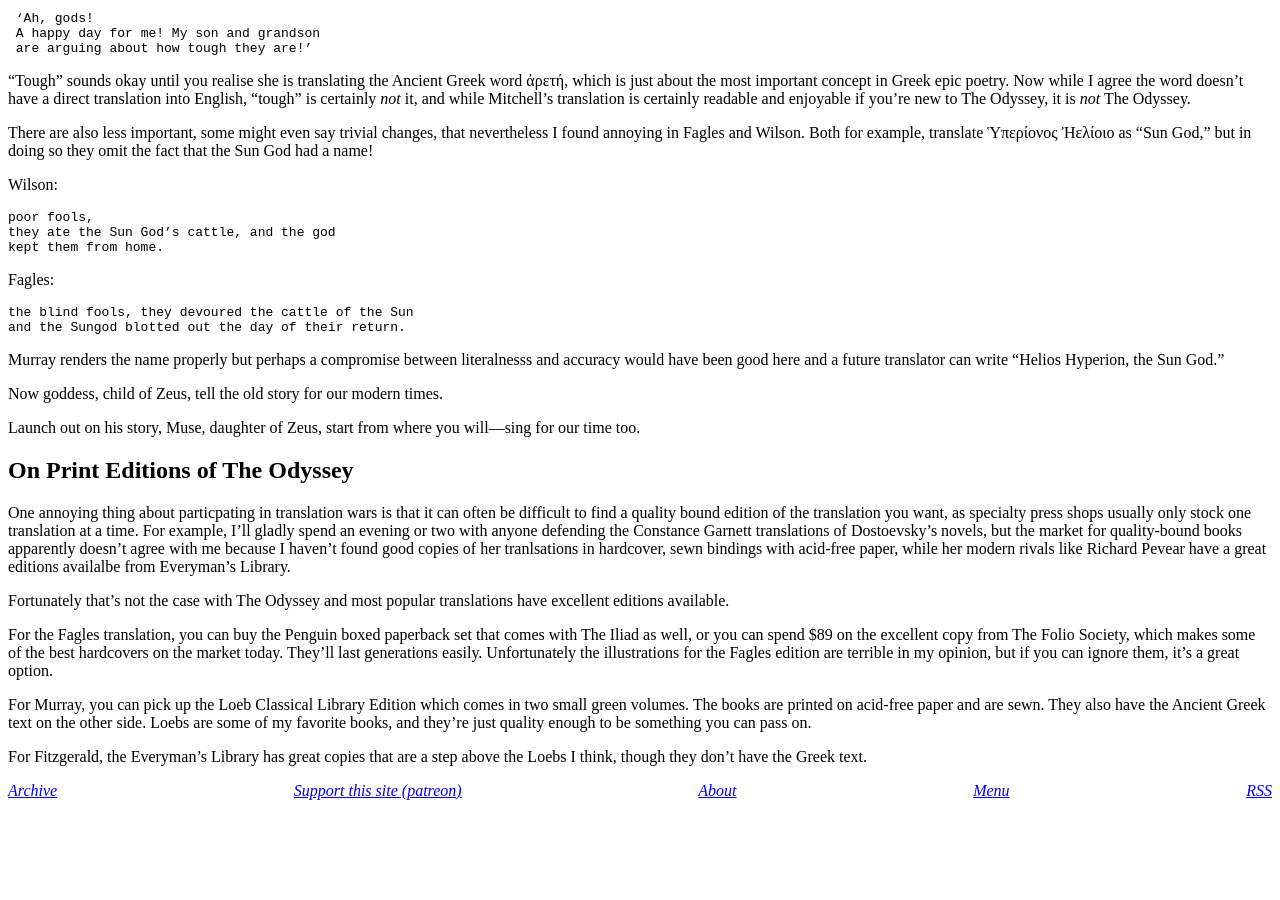
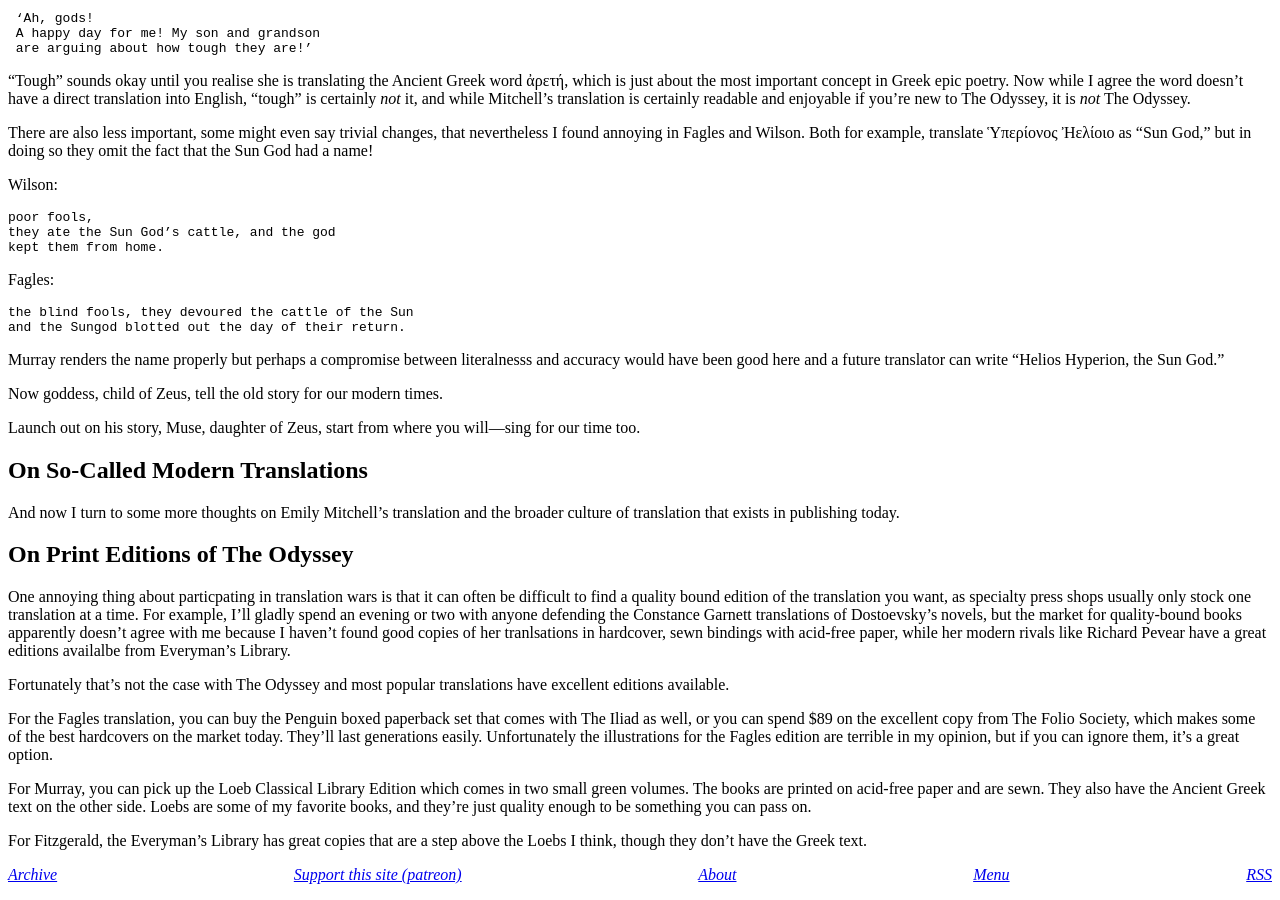
Before and after one commit to derykmakgill/website, a Jekyll site: the page built from odyssey.md, in a window 1280 px wide and 900 px high, scrolled down 715 px. Built offline with Jekyll 4.4.1, drawn with Linux system fonts in a browser that asks for light colours; before the commit the page ends 1531 px from its top, so only the background shows below that.

Commit message:
Update odyssey.md

```diff
--- a/odyssey.md
+++ b/odyssey.md
@@ -72,6 +72,10 @@ tell the old story for our modern times.
 Launch out on his story, Muse, daughter of Zeus,
 start from where you will—sing for our time too.
 
+## On So-Called Modern Translations
+
+And now I turn to some more thoughts on Emily Mitchell's translation and the broader culture of translation that exists in publishing today.
+
 ## On Print Editions of The Odyssey
 
 One annoying thing about particpating in translation wars is that it can often be difficult to find a quality bound edition of the translation you want, as specialty press shops usually only stock one translation at a time. For example, I'll gladly spend an evening or two with anyone defending the Constance Garnett translations of Dostoevsky's novels, but the market for quality-bound books apparently doesn't agree with me because I haven't found good copies of her tranlsations in hardcover, sewn bindings with acid-free paper, while her modern rivals like Richard Pevear have a great editions availalbe from Everyman's Library.
```
